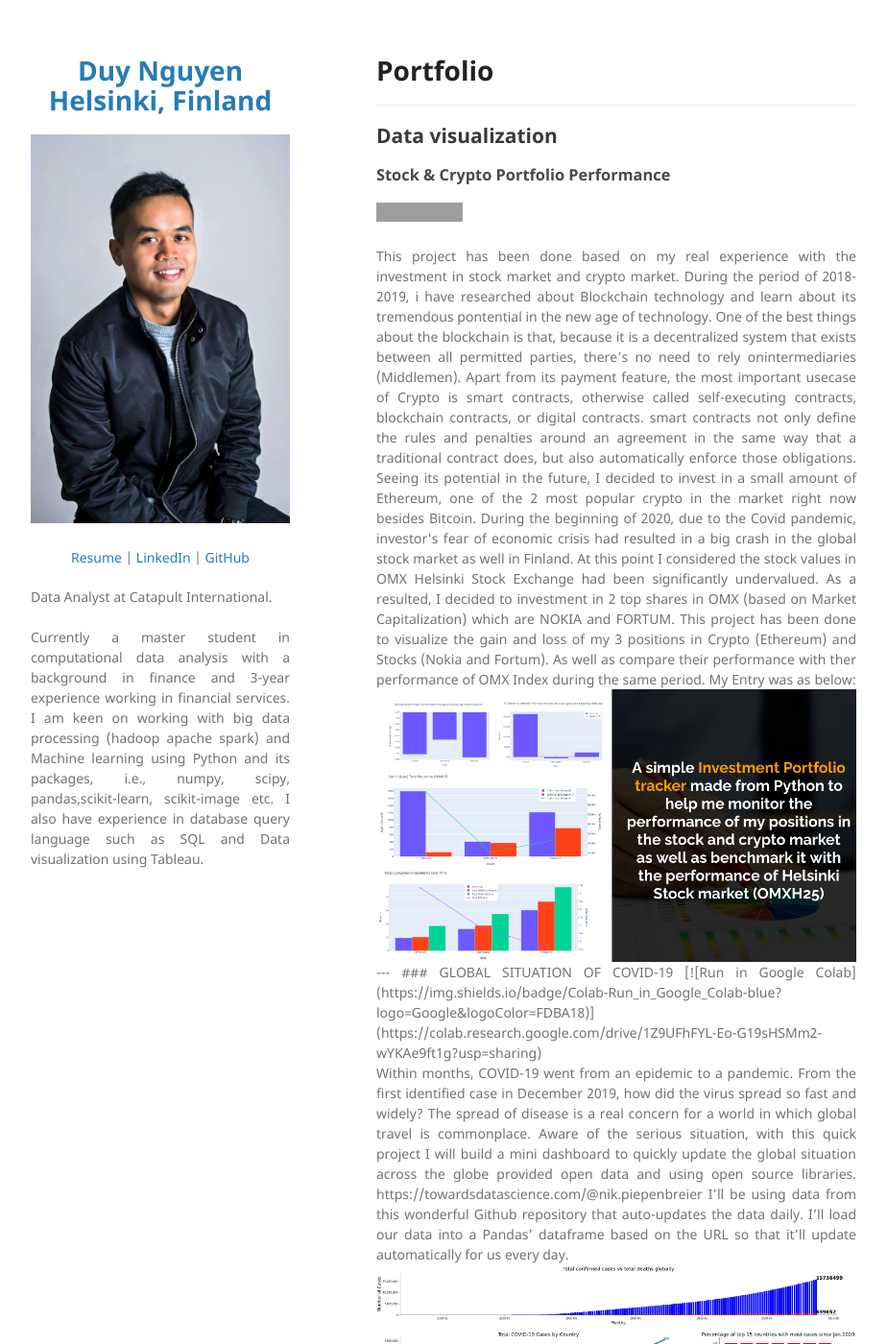
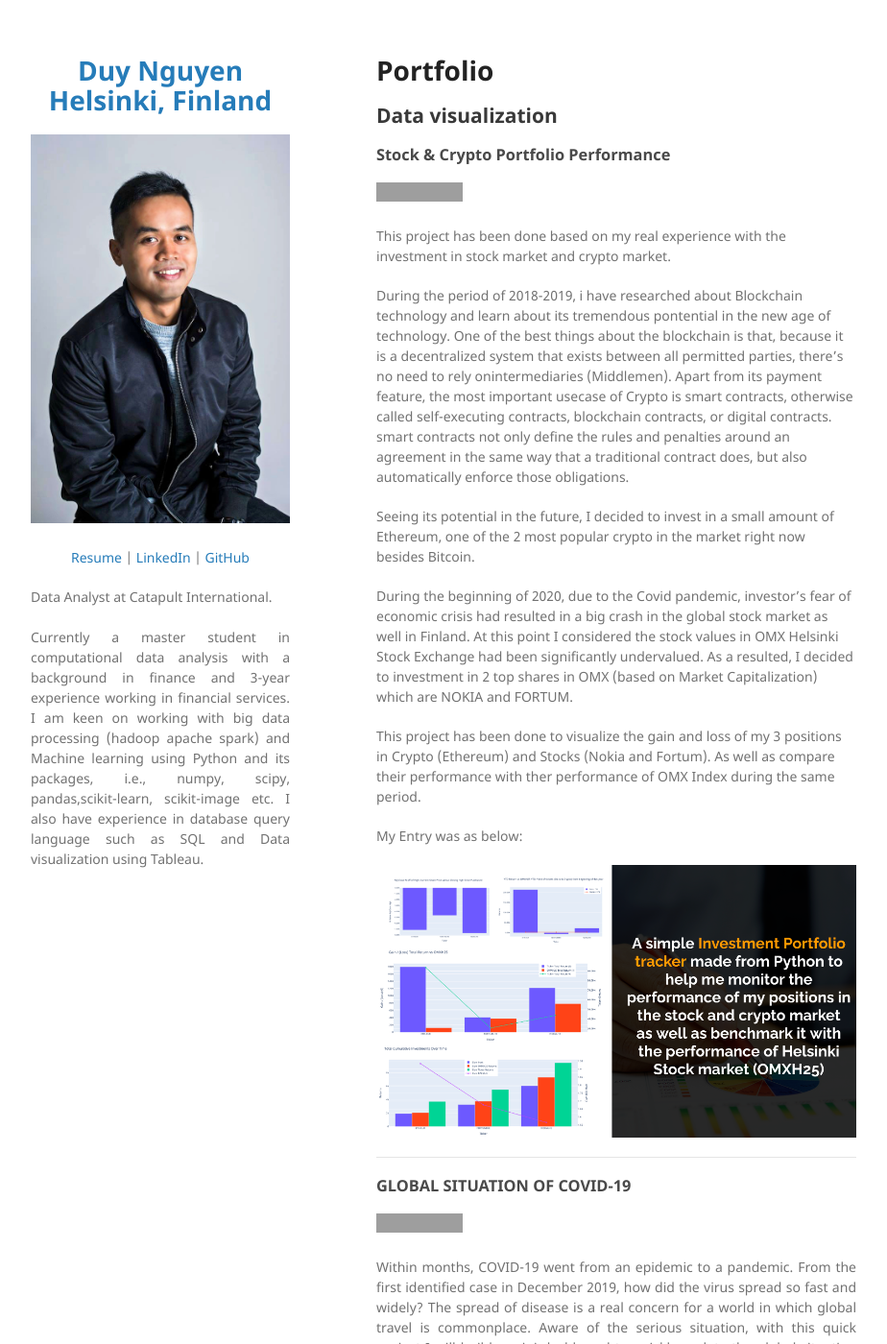
Before and after one commit to duy7590/duy7590.github.io, a Jekyll site: the page built from index.md, in a window 1280 px wide and 1400 px high. Shown: the whole window at 96% size, without its empty margins (178-1102 px from the left). Built offline with Jekyll 4.4.1, drawn with Linux system fonts in a browser that asks for light colours; our own code applies the rules of GitHub Pages for plain Markdown files; some of the changed text lies outside the part shown; grey boxes are pictures that could not be loaded.

Commit message:
Update index.md

```diff
--- a/index.md
+++ b/index.md
@@ -1,12 +1,11 @@
 # Portfolio
----
+
 ## Data visualization
 
 ### Stock & Crypto Portfolio Performance
 [![Run in Google Colab](https://img.shields.io/badge/Colab-Run_in_Google_Colab-blue?logo=Google&logoColor=FDBA18)](https://colab.research.google.com/drive/1Z9UFhFYL-Eo-G19sHSMm2-wYKAe9ft1g?usp=sharing)
 
-
-<div style="text-align: justify">This project has been done based on my real experience with the investment in stock market and crypto market.
+This project has been done based on my real experience with the investment in stock market and crypto market.
 
 During the period of 2018-2019, i have researched about Blockchain technology and learn about its tremendous pontential in the new age of technology. One of the best things about the blockchain is that, because it is a decentralized system that exists between all permitted parties, there’s no need to rely onintermediaries (Middlemen). Apart from its payment feature, the most important usecase of Crypto is smart contracts, otherwise called self-executing contracts, blockchain contracts, or digital contracts. smart contracts not only define the rules and penalties around an agreement in the same way that a traditional contract does, but also automatically enforce those obligations.
 
@@ -21,8 +20,6 @@ My Entry was as below:
 <img src="images/Portfolio_tracker.png" align="center"/>
 
 
-
-
 ---
 ### GLOBAL SITUATION OF COVID-19
 [![Run in Google Colab](https://img.shields.io/badge/Colab-Run_in_Google_Colab-blue?logo=Google&logoColor=FDBA18)](https://colab.research.google.com/drive/1Z9UFhFYL-Eo-G19sHSMm2-wYKAe9ft1g?usp=sharing)
@@ -34,7 +31,6 @@ https://towardsdatascience.com/@nik.piepenbreier
 I’ll be using data from this wonderful Github repository that auto-updates the data daily. I’ll load our data into a Pandas’ dataframe based on the URL so that it’ll update automatically for us every day.</div>
 
 <img src="images/covid19_visual.png" align="center"/>
-
 
 ---
 ## Data Science
```
